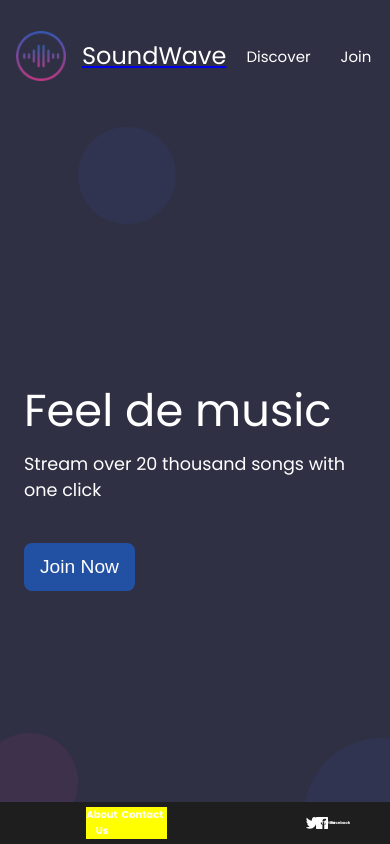
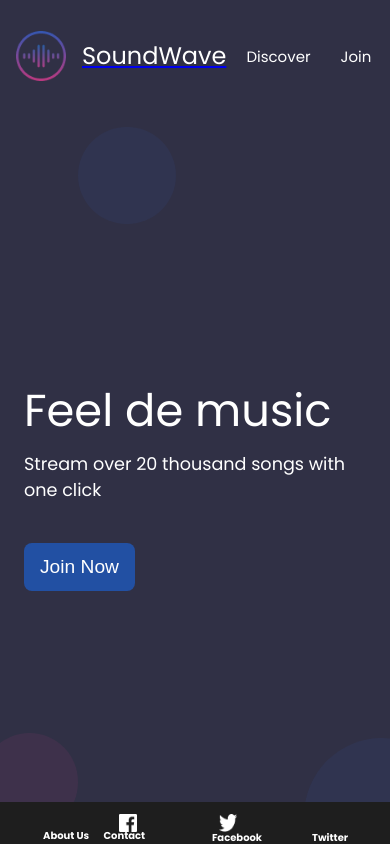
Before and after one commit to EqualWaveStudio/soundwave, a React (Create React App) app: page / in a window 390 px wide. Built offline with nearby package versions, Linux system fonts and the light colour scheme.

Commit message:
actualizacion/css/Footer

```diff
--- a/src/Components/Footer.css
+++ b/src/Components/Footer.css
@@ -8,6 +8,13 @@ body {
   text-decoration: none;
   margin-right: 13vw;
 
+}
+
+@media only screen and (min-width: 390px) and (max-width: 844px){
+  .rs-button {
+   margin-right: -1vh;
+   margin-top: 3.5vh;
+  }
 }
 
 .t-button{
@@ -25,6 +32,15 @@ body {
   width: 12px;
   height: 12px;
 
+}
+
+@media only screen and (min-width: 390px) and (max-width: 844px){
+  .logoRs {
+    background-color: #1E1E1E;
+    width: 18px;
+    height: 18px;
+
+  }
 }
 
 .hover-t-buttons:hover, .rs-button:hover {
@@ -47,11 +63,23 @@ body {
   height: 5%;
 
 }
+
+@media only screen and (min-width: 390px) and (max-width: 844px){
+  .footer {
+   font-size: 10px;
+   margin-right: -1vh;
+   display: flex;
+   align-items: end;
+  }
+}
+
 @media only screen and (min-width: 390px) and (max-width: 844px){
   .Footer-Left {
-   background-color: yellow;
+   position: absolute;
+   margin-right: 35vh;
    font-size: 10px;
-
+   width: 15vh;
+   justify-content: space-evenly;
   }
 }
 
@@ -72,6 +100,16 @@ body {
   order: 2;
 }
 
+@media only screen and (min-width: 390px) and (max-width: 844px){
+  .Footer-Right {
+   width: 15vh;
+   display: flex;
+   justify-content: space-between;
+   margin-left: 20vh;
+
+  }
+}
+
 .logoFacebook {
   width: 15px;
   height: 15px;
```
